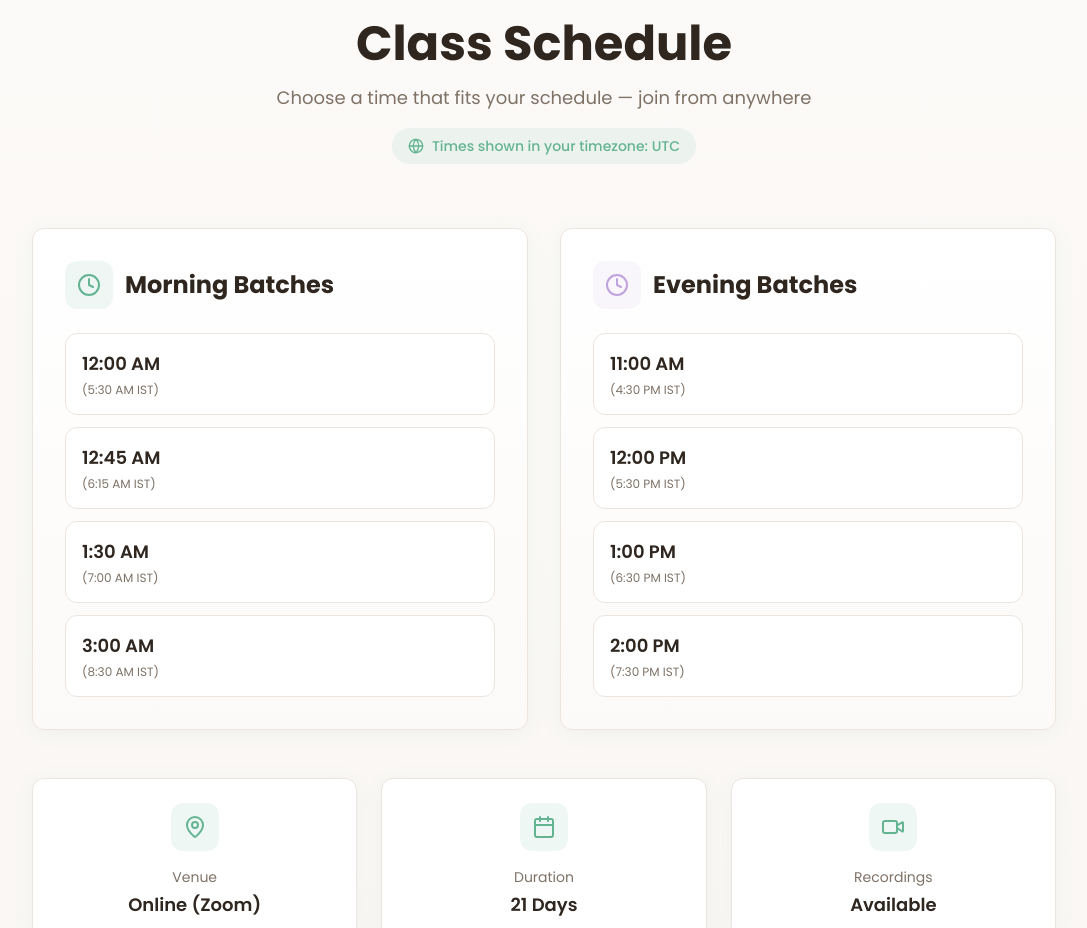
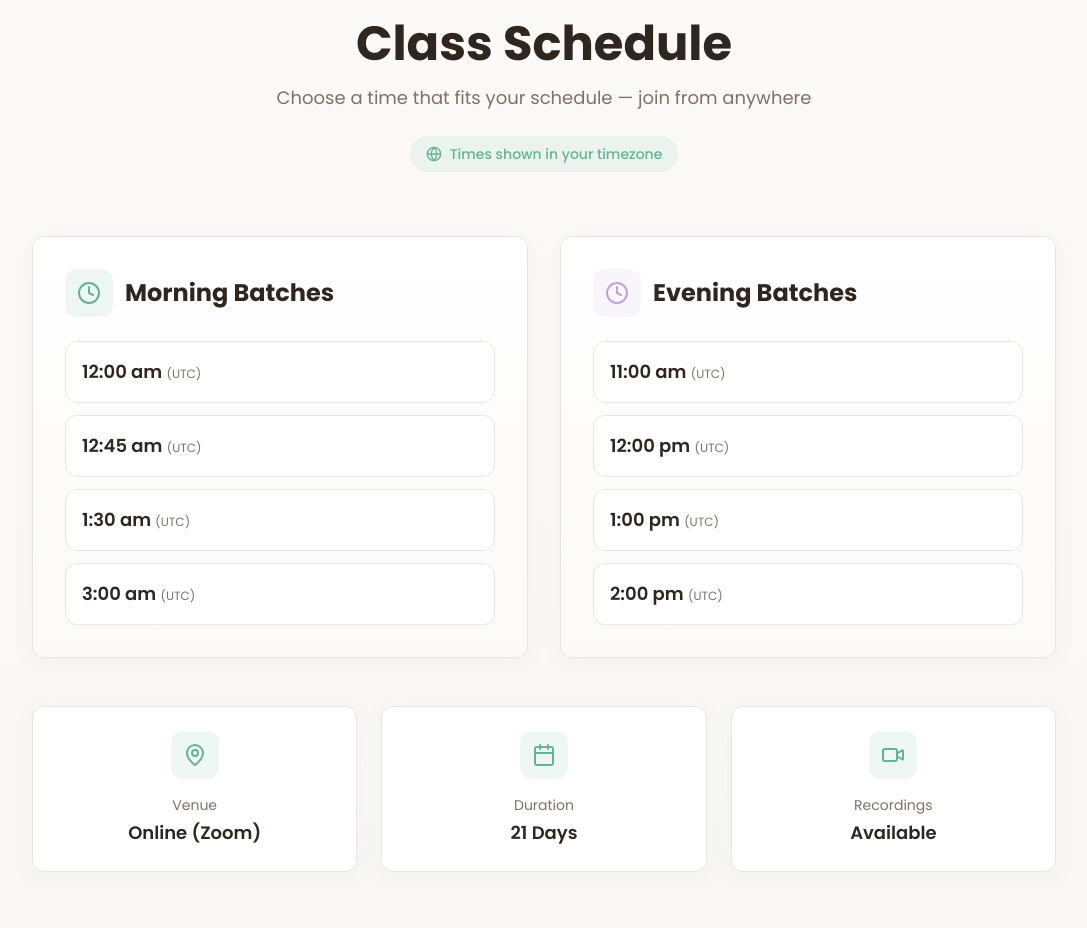
Before and after one commit to SachinGupta0206/spirit-rise-yoga, a React (Vite) app: page / in a window 1280 px wide. Shown: the part 2280-3208 px from the top of the page, without its empty margins (96-1183 px from the left). Built offline with nearby package versions, Linux system fonts and the light colour scheme; the HTML template or start-up script is replaced by a standard one.

Commit message:
fixes timezone issue

```diff
--- a/src/components/ScheduleSection.tsx
+++ b/src/components/ScheduleSection.tsx
@@ -7,16 +7,36 @@ const ScheduleSection = () => {
   const [userTimezone, setUserTimezone] = useState<string>("");
   const [isIST, setIsIST] = useState(true);
 
-  // Detect user's timezone on component mount
+  // Detect user's timezone automatically on component mount
   useEffect(() => {
     const timezone = Intl.DateTimeFormat().resolvedOptions().timeZone;
     setUserTimezone(timezone);
     setIsIST(timezone === "Asia/Kolkata" || timezone === "Asia/Calcutta");
   }, []);
 
-  // Convert IST time to user's local timezone
-  const convertTime = (istTime: string): string => {
-    if (isIST) return istTime; // No conversion needed for IST users
+  // Get timezone abbreviation
+  const getTimezoneAbbr = (): string => {
+    try {
+      const date = new Date();
+      const tzString = date.toLocaleTimeString("en-US", {
+        timeZone: userTimezone,
+        timeZoneName: "short",
+      });
+      const abbr = tzString.split(" ").pop() || "";
+      return abbr;
+    } catch (error) {
+      return "";
+    }
+  };
+
+  // Convert IST time to user's local timezone - returns object with time and timezone
+  const convertTime = (istTime: string): { time: string; timezone: string } => {
+    if (isIST) {
+      return {
+        time: istTime.toLowerCase(),
+        timezone: "IST"
+      };
+    }
 
     try {
       // Parse IST time
@@ -46,12 +66,19 @@ const ScheduleSection = () => {
         minute: "2-digit",
         hour12: true,
         timeZone: userTimezone,
-      });
+      }).toLowerCase(); // Convert AM/PM to am/pm
 
-      return localTime;
+      const tzAbbr = getTimezoneAbbr();
+      return {
+        time: localTime,
+        timezone: tzAbbr
+      };
     } catch (error) {
       console.error("Error converting time:", error);
-      return istTime;
+      return {
+        time: istTime.toLowerCase(),
+        timezone: "IST"
+      };
     }
   };
 
@@ -84,10 +111,10 @@ const ScheduleSection = () => {
             Choose a time that fits your schedule — join from anywhere
           </p>
           {!isIST && userTimezone && (
-            <div className="inline-flex items-center gap-2 bg-primary/10 px-4 py-2 rounded-full">
+            <div className="inline-flex items-center gap-2 bg-primary/10 px-4 py-2 rounded-full mt-2">
               <Globe className="text-primary" size={16} />
               <p className="text-sm text-primary font-medium">
-                Times shown in your timezone: {userTimezone.replace(/_/g, " ")}
+                Times shown in your timezone
               </p>
             </div>
           )}
@@ -112,7 +139,9 @@ const ScheduleSection = () => {
                   </h3>
                 </div>
                 <div className="space-y-3">
-                  {morningBatches.map((time, index) => (
+                  {morningBatches.map((time, index) => {
+                    const converted = convertTime(time);
+                    return (
                       <motion.div
                         key={time}
                         initial={{ opacity: 0, x: -20 }}
@@ -122,15 +151,14 @@ const ScheduleSection = () => {
                         className="bg-card p-4 rounded-xl border border-border hover:border-primary transition-colors duration-300"
                       >
                         <p className="text-lg font-semibold text-foreground">
-                        {convertTime(time)}
+                          {converted.time}{" "}
+                          <span className="text-xs text-muted-foreground font-normal">
+                            ({converted.timezone})
+                          </span>
                         </p>
-                      {!isIST && (
-                        <p className="text-xs text-muted-foreground mt-1">
-                          ({time} IST)
-                        </p>
-                      )}
                       </motion.div>
-                  ))}
+                    );
+                  })}
                 </div>
               </Card>
             </motion.div>
@@ -152,7 +180,9 @@ const ScheduleSection = () => {
                   </h3>
                 </div>
                 <div className="space-y-3">
-                  {eveningBatches.map((time, index) => (
+                  {eveningBatches.map((time, index) => {
+                    const converted = convertTime(time);
+                    return (
                       <motion.div
                         key={time}
                         initial={{ opacity: 0, x: 20 }}
@@ -162,15 +192,14 @@ const ScheduleSection = () => {
                         className="bg-card p-4 rounded-xl border border-border hover:border-secondary transition-colors duration-300"
                       >
                         <p className="text-lg font-semibold text-foreground">
-                        {convertTime(time)}
+                          {converted.time}{" "}
+                          <span className="text-xs text-muted-foreground font-normal">
+                            ({converted.timezone})
+                          </span>
                         </p>
-                      {!isIST && (
-                        <p className="text-xs text-muted-foreground mt-1">
-                          ({time} IST)
-                        </p>
-                      )}
                       </motion.div>
-                  ))}
+                    );
+                  })}
                 </div>
               </Card>
             </motion.div>
@@ -201,6 +230,8 @@ const ScheduleSection = () => {
               </Card>
             ))}
           </motion.div>
+
+
         </div>
       </div>
     </section>
```
Lines whose indentation alone changed are shown as unchanged.
